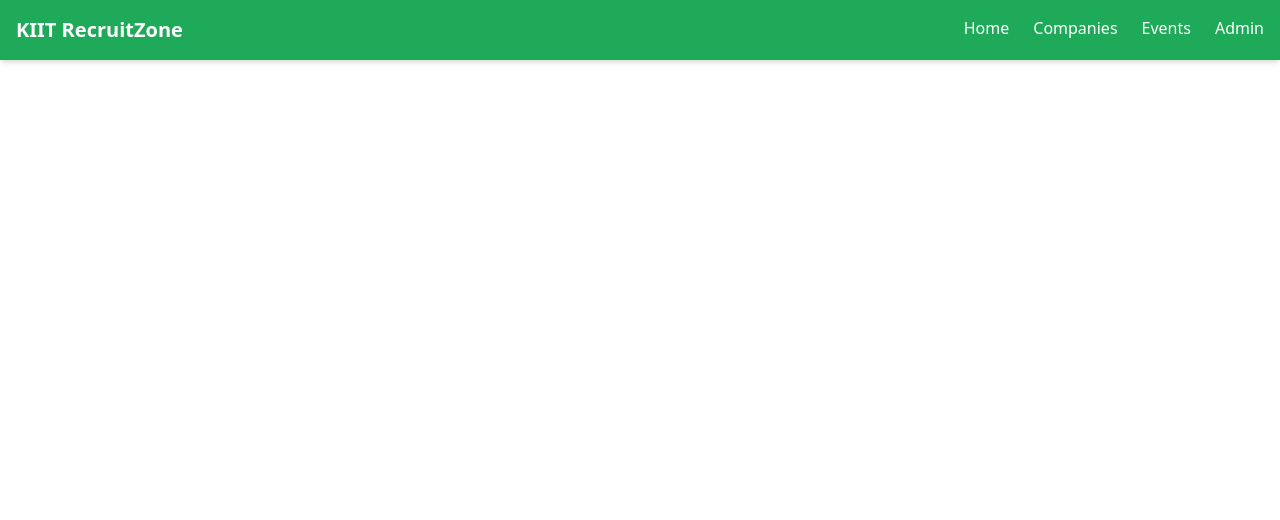
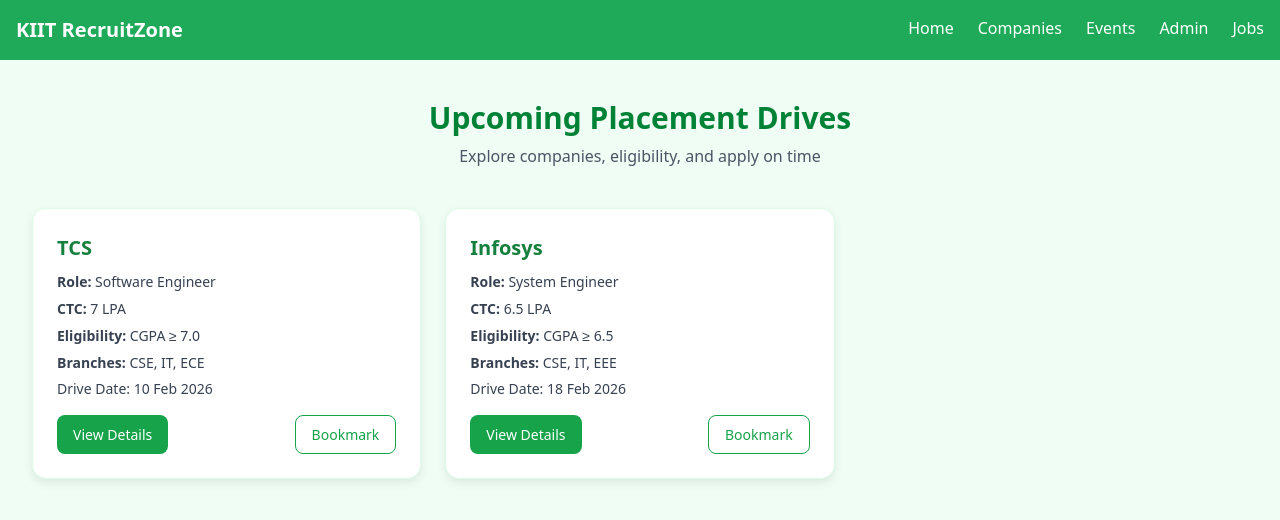
Before and after one commit to Protrick/KIIT-RecruitZone, a React app in the folder frontend/: page /jobs in a window 1280 px wide. Shown: the top 520 px of the page. Built offline with nearby package versions, Linux system fonts and the light colour scheme; the HTML template or start-up script is replaced by a standard one.

Commit message:
Intial design for job page

```diff
--- a/frontend/src/App.jsx
+++ b/frontend/src/App.jsx
@@ -23,6 +23,7 @@
 import Companies from "./Companies";
 import Events from "./Events";
 import Admin from "./Admin";
+import Job from "./components/Job";
 
 function App() {
   return (
@@ -33,6 +34,7 @@
         <Route path="/companies" element={<Companies />} />
         <Route path="/events" element={<Events />} />
         <Route path="/admin" element={<Admin />} />
+        <Route path="/jobs" element={<Job />} />
       </Routes>
     </Router>
   );
--- a/frontend/src/Navbar.jsx
+++ b/frontend/src/Navbar.jsx
@@ -10,6 +10,7 @@
         <Link to="/companies" className="hover:text-gray-200 transition">Companies</Link>
         <Link to="/events" className="hover:text-gray-200 transition">Events</Link>
         <Link to="/admin" className="hover:text-gray-200 transition">Admin</Link>
+        <Link to="/jobs" className="hover:text-gray-200 transition">Jobs</Link>
       </div>
     </nav>
   );
--- /dev/null
+++ b/frontend/src/components/Job.css
@@ -0,0 +1,101 @@
+/* ========== NAVBAR ========== */
+.navbar {
+  background-color: #16a34a; /* green-600 */
+  color: #ffffff;
+  display: flex;
+  justify-content: space-between;
+  align-items: center;
+  padding: 16px 40px;
+}
+
+.logo {
+  font-size: 20px;
+  font-weight: 600;
+}
+
+.nav-links a {
+  margin-left: 24px;
+  font-weight: 500;
+  text-decoration: none;
+  color: #ffffff;
+}
+
+.nav-links a:hover {
+  text-decoration: underline;
+}
+
+/* ========== JOB CARD ========== */
+.job-card {
+  background-color: #ffffff;
+  border-radius: 14px;
+  padding: 24px;
+  border: 1px solid #dcfce7; /* green-100 */
+  box-shadow: 0 4px 10px rgba(0, 0, 0, 0.08);
+  transition: transform 0.2s ease, box-shadow 0.2s ease;
+}
+
+.job-card:hover {
+  transform: translateY(-4px);
+  box-shadow: 0 8px 18px rgba(0, 0, 0, 0.12);
+}
+
+.company-name {
+  font-size: 20px;
+  font-weight: 600;
+  color: #15803d; /* green-700 */
+  margin-bottom: 8px;
+}
+
+.job-card p {
+  font-size: 14px;
+  margin-bottom: 6px;
+  color: #374151;
+}
+
+/* ========== BUTTONS ========== */
+.apply-btn {
+  background-color: #16a34a;
+  color: #ffffff;
+  padding: 8px 16px;
+  border-radius: 8px;
+  font-size: 14px;
+  border: none;
+  cursor: pointer;
+  transition: background-color 0.2s ease;
+}
+
+.apply-btn:hover {
+  background-color: #15803d;
+}
+
+.save-btn {
+  background-color: #ffffff;
+  color: #16a34a;
+  padding: 8px 16px;
+  border-radius: 8px;
+  font-size: 14px;
+  border: 1px solid #16a34a;
+  cursor: pointer;
+  transition: all 0.2s ease;
+}
+
+.save-btn:hover {
+  background-color: #f0fdf4;
+}
+
+.save-btn.saved {
+  background-color: #16a34a;
+  color: #ffffff;
+}
+
+/* ========== RESPONSIVE ========== */
+@media (max-width: 640px) {
+  .navbar {
+    flex-direction: column;
+    gap: 10px;
+  }
+
+  .nav-links a {
+    margin-left: 12px;
+  }
+}
--- /dev/null
+++ b/frontend/src/components/Job.jsx
@@ -0,0 +1,73 @@
+// JobPage.jsx
+import React, { useState } from "react";
+import "./job.css";
+
+const companies = [
+  {
+    id: 1,
+    name: "TCS",
+    role: "Software Engineer",
+    ctc: "7 LPA",
+    eligibility: "CGPA ≥ 7.0",
+    branches: "CSE, IT, ECE",
+    date: "10 Feb 2026",
+  },
+  {
+    id: 2,
+    name: "Infosys",
+    role: "System Engineer",
+    ctc: "6.5 LPA",
+    eligibility: "CGPA ≥ 6.5",
+    branches: "CSE, IT, EEE",
+    date: "18 Feb 2026",
+  },
+];
+
+export default function JobPage() {
+  const [saved, setSaved] = useState([]);
+
+  const toggleSave = (id) => {
+    setSaved((prev) =>
+      prev.includes(id) ? prev.filter((x) => x !== id) : [...prev, id]
+    );
+  };
+
+  return (
+    <div className="min-h-screen bg-green-50">
+
+      {/* Page Title */}
+      <section className="text-center py-10">
+        <h2 className="text-3xl font-semibold text-green-700">
+          Upcoming Placement Drives
+        </h2>
+        <p className="text-gray-600 mt-2">
+          Explore companies, eligibility, and apply on time
+        </p>
+      </section>
+
+      {/* Job Cards */}
+      <section className="grid grid-cols-1 md:grid-cols-2 lg:grid-cols-3 gap-6 px-8 pb-16">
+        {companies.map((c) => (
+          <div key={c.id} className="job-card">
+            <h3 className="company-name">{c.name}</h3>
+            <p><strong>Role:</strong> {c.role}</p>
+            <p><strong>CTC:</strong> {c.ctc}</p>
+            <p><strong>Eligibility:</strong> {c.eligibility}</p>
+            <p><strong>Branches:</strong> {c.branches}</p>
+            <p className="text-sm text-gray-500">Drive Date: {c.date}</p>
+
+            <div className="flex justify-between mt-4">
+              <button className="apply-btn">View Details</button>
+              <button
+                className={`save-btn ${saved.includes(c.id) ? "saved" : ""}`}
+                onClick={() => toggleSave(c.id)}
+              >
+                {saved.includes(c.id) ? "Saved" : "Bookmark"}
+              </button>
+            </div>
+          </div>
+        ))}
+      </section>
+    </div>
+  );
+}
```
